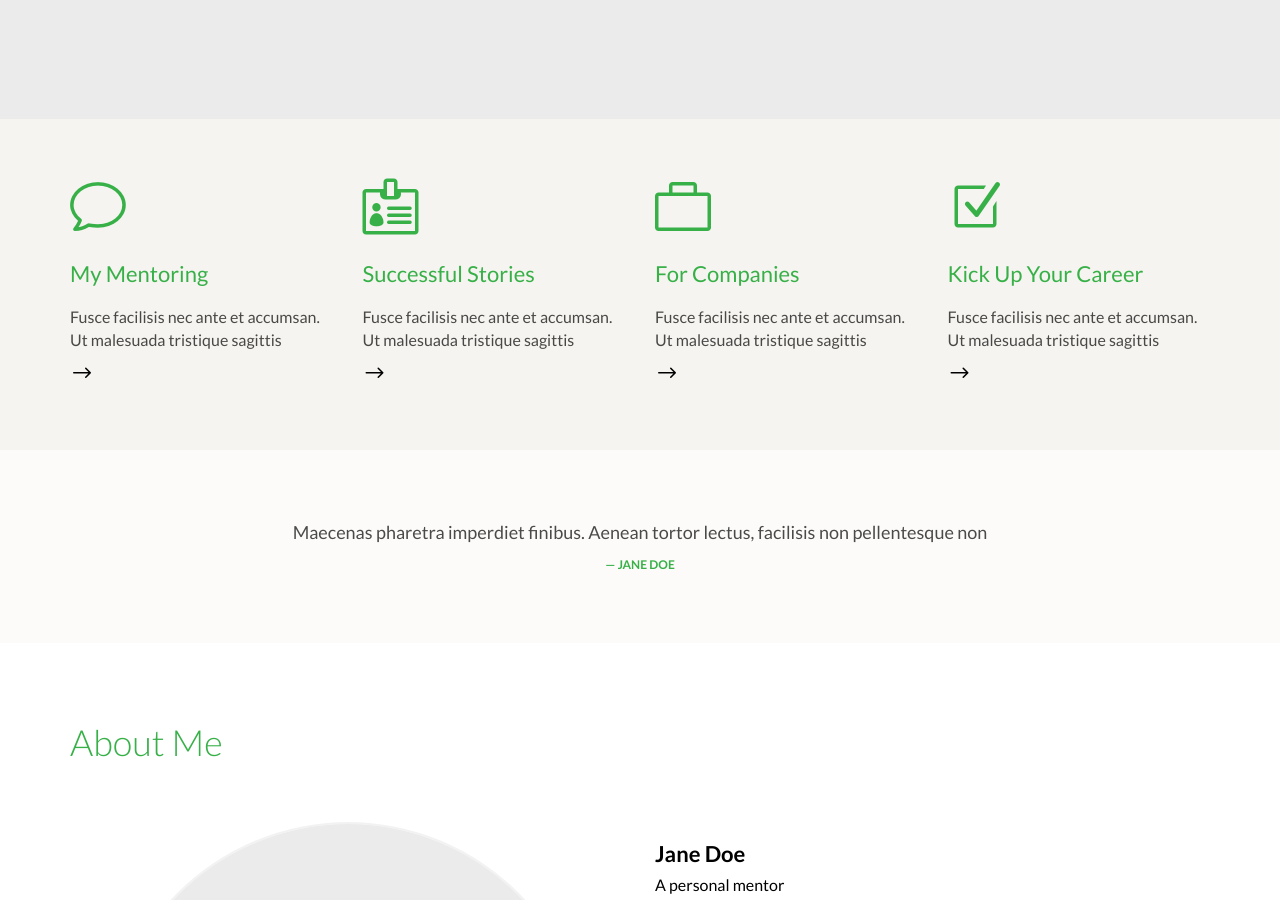
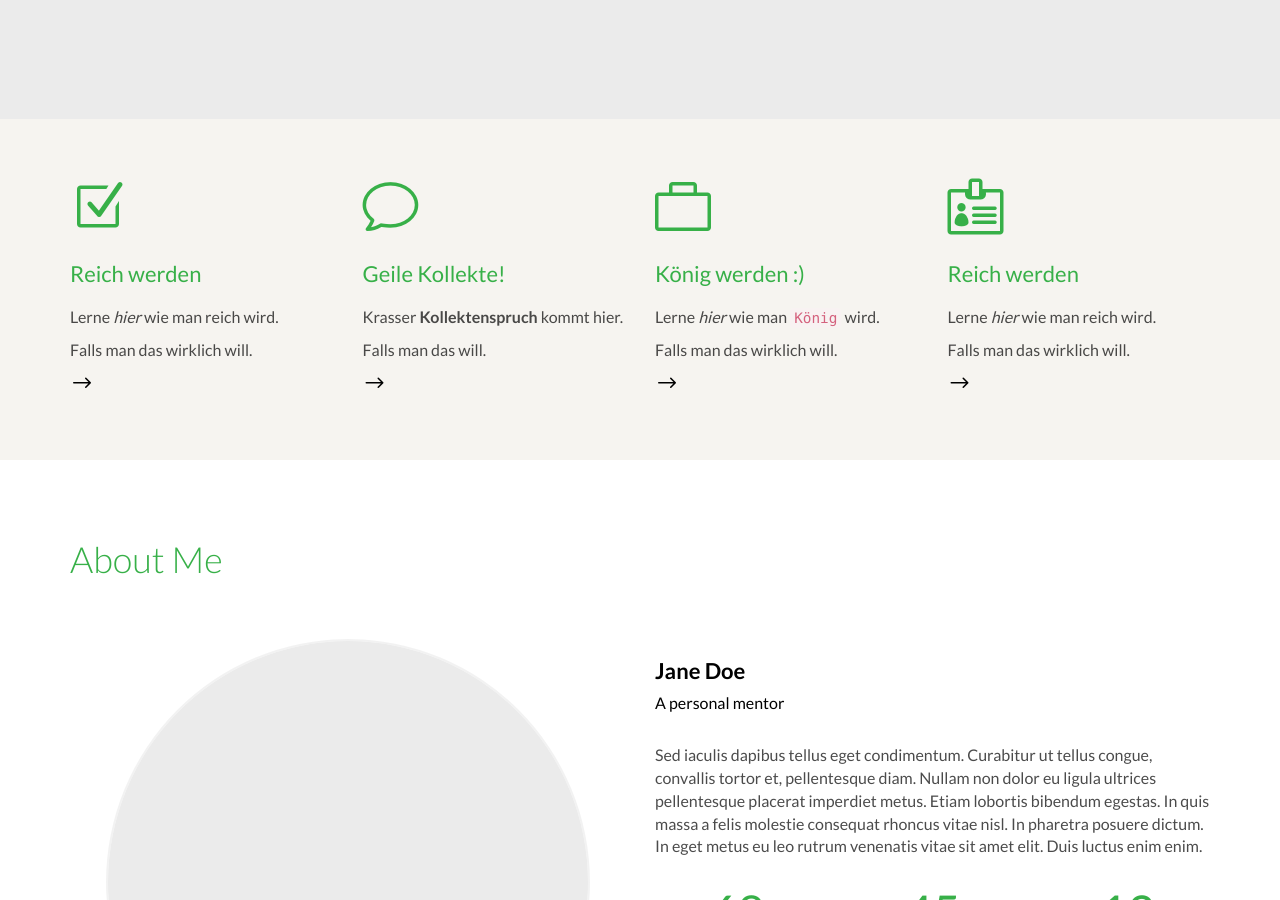
Before and after one commit to boogysound/boogyspenden, a Jekyll site: the page built from index.html, in a window 1280 px wide and 900 px high, scrolled down 885 px. Built offline with Jekyll 4.4.1, drawn with Linux system fonts in a browser that asks for light colours; some of the changed text lies outside the part shown.

```diff
--- a/_config.yml
+++ b/_config.yml
@@ -6,16 +6,17 @@
 # 'jekyll serve'. If you change this file, please restart the server process.
 
 # Site settings
-title: Your awesome title
-email: your-email@domain.com
+title: Freudespenden
+email: kontakt@freudespenden.de
 description: > # this means to ignore newlines until "baseurl:"
   Write an awesome description for your new site here. You can edit this
   line in _config.yml. It will appear in your document head meta (for
   Google search results) and in your feed.xml site description.
 baseurl: "" # the subpath of your site, e.g. /blog
 url: "http://yourdomain.com" # the base hostname & protocol for your site
-twitter_username: jekyllrb
-github_username:  jekyll
 
 # Build settings
 markdown: kramdown
+
+collections:
+- angebote
--- /dev/null
+++ b/_data/termine.yml
@@ -0,0 +1,5 @@
+- datum: 12.02.2016
+  zeit: 14:00
+
+- datum: 12.02.2016
+  zeit: 15:00
--- a/_includes/head.html
+++ b/_includes/head.html
@@ -6,7 +6,6 @@
   <meta name="description" content="{% if page.excerpt %}{{ page.excerpt | strip_html | strip_newlines | truncate: 160 }}{% else %}{{ site.description }}{% endif %}">
 
   <title>{% if page.title %}{{ page.title }}{% else %}{{ site.title }}{% endif %}</title>
-
 
   <link href="assets/fonts/font-awesome.css" rel="stylesheet" type="text/css">
   <link href="assets/fonts/elegant-fonts.css" rel="stylesheet" type="text/css">
@@ -19,7 +18,6 @@
   <link rel="stylesheet" href="assets/revolution/css/navigation.css" type="text/css">
   <link rel="stylesheet" href="assets/css/style.css" type="text/css">
 
-
   <!--link rel="stylesheet" href="{{ "/css/main.css" | prepend: site.baseurl }}"-->
   <link rel="canonical" href="{{ page.url | replace:'index.html','' | prepend: site.baseurl | prepend: site.url }}">
   <link rel="alternate" type="application/rss+xml" title="{{ site.title }}" href="{{ "/feed.xml" | prepend: site.baseurl | prepend: site.url }}">
--- a/index.html
+++ b/index.html
@@ -62,64 +62,24 @@ layout: default
     <div class="block" id="features">
         <div class="container">
             <div class="row">
+              {% for angebot in site.angebote %}
+                <!-- TODO set to maximal 4 -->
                 <div class="col-md-3 col-sm-6">
                     <div class="feature-box">
-                        <i class="icon_comment_alt"></i>
-                        <a href=""><h3>My Mentoring</h3></a>
-                        <p>Fusce facilisis nec ante et accumsan. Ut malesuada tristique sagittis</p>
+                        <i class="{{ angebot.icon }}"></i>
+                        <a href=""><h3>{{ angebot.titel }}</h3></a>
+                        <p>{{ angebot.content }}</p>
                         <a href=""><i class="arrow_right"></i></a>
                     </div>
                     <!--/ .feature-box-->
                 </div>
                 <!--/ .col-md-3-->
-                <div class="col-md-3 col-sm-6">
-                    <div class="feature-box">
-                        <i class="icon_id-2"></i>
-                        <a href=""><h3>Successful Stories</h3></a>
-                        <p>Fusce facilisis nec ante et accumsan. Ut malesuada tristique sagittis</p>
-                        <a href=""><i class="arrow_right"></i></a>
-                    </div>
-                    <!--/ .feature-box-->
-                </div>
-                <!--/ .col-md-3-->
-                <div class="col-md-3 col-sm-6">
-                    <div class="feature-box">
-                        <i class="icon_briefcase"></i>
-                        <a href=""><h3>For Companies</h3></a>
-                        <p>Fusce facilisis nec ante et accumsan. Ut malesuada tristique sagittis</p>
-                        <a href=""><i class="arrow_right"></i></a>
-                    </div>
-                    <!--/ .feature-box-->
-                </div>
-                <!--/ .col-md-3-->
-                <div class="col-md-3 col-sm-6">
-                    <div class="feature-box">
-                        <i class="icon_box-checked"></i>
-                        <a href=""><h3>Kick Up Your Career</h3></a>
-                        <p>Fusce facilisis nec ante et accumsan. Ut malesuada tristique sagittis</p>
-                        <a href=""><i class="arrow_right"></i></a>
-                    </div>
-                    <!--/ .feature-box-->
-                </div>
-                <!--/ .col-md-3-->
+              {% endfor %}
             </div>
             <!--/ .row-->
         </div>
         <!--/ .container-->
         <div class="bg bg-color-neutral opacity-50"></div><!--/ .bg-->
-    </div>
-    <!--/ .block-->
-
-    <div class="block">
-        <div class="container">
-            <blockquote class="center">
-                <p>Maecenas pharetra imperdiet finibus. Aenean tortor lectus, facilisis non pellentesque non</p>
-                <footer>Jane Doe</footer>
-            </blockquote>
-            <!--/ blockquote-->
-        </div>
-        <!--/ .container-->
-        <div class="bg bg-color-neutral opacity-20"></div><!--/ .bg-->
     </div>
     <!--/ .block-->
 
```
Also changed, not shown: _angebote/aufgaben_erledigen.md (added, +7 -0 lines), _angebote/geile_kollekte.md (added, +7 -0 lines), _angebote/koening_werden.md (added, +7 -0 lines), _angebote/reich_werden.md (added, +7 -0 lines).
